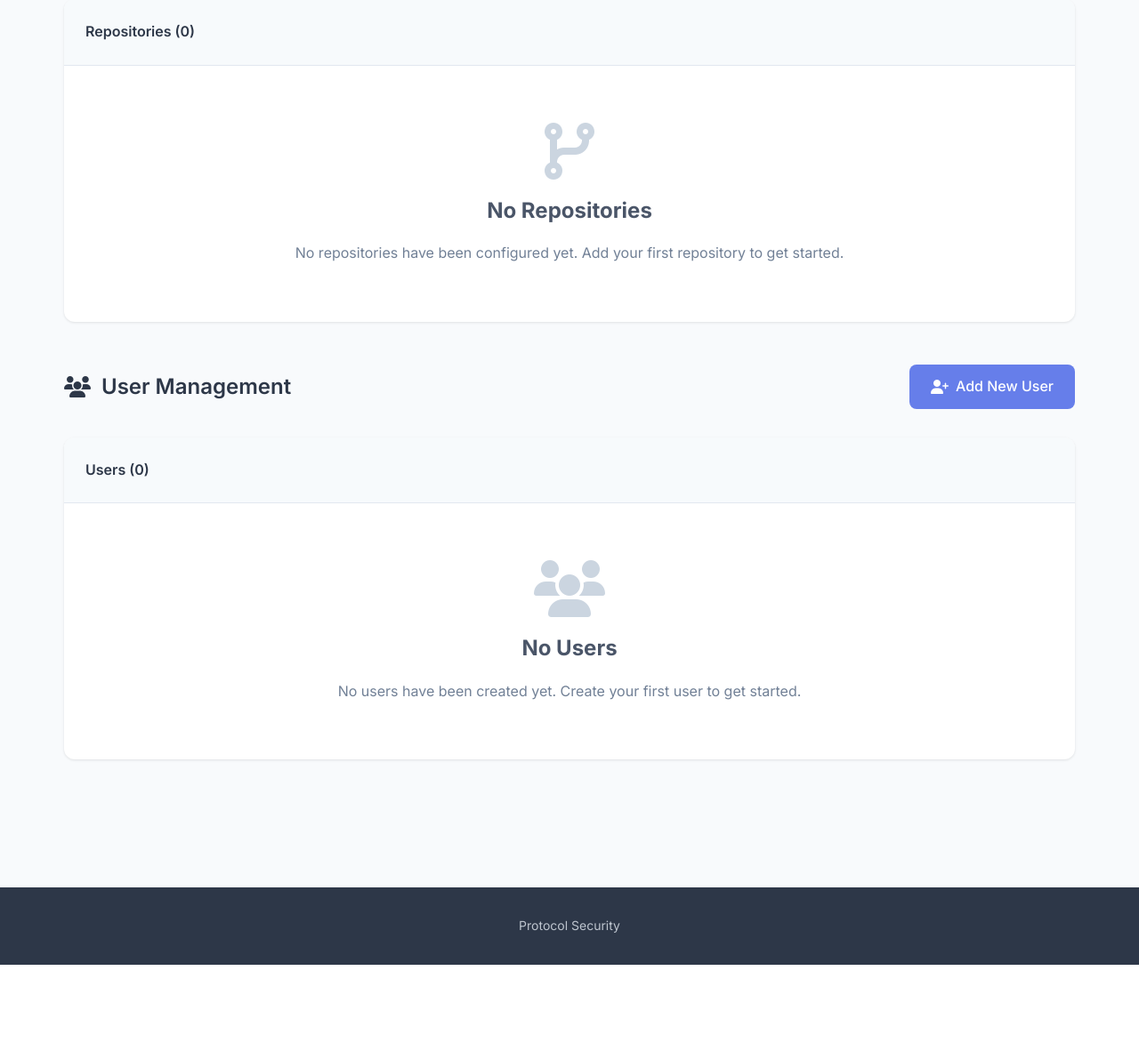
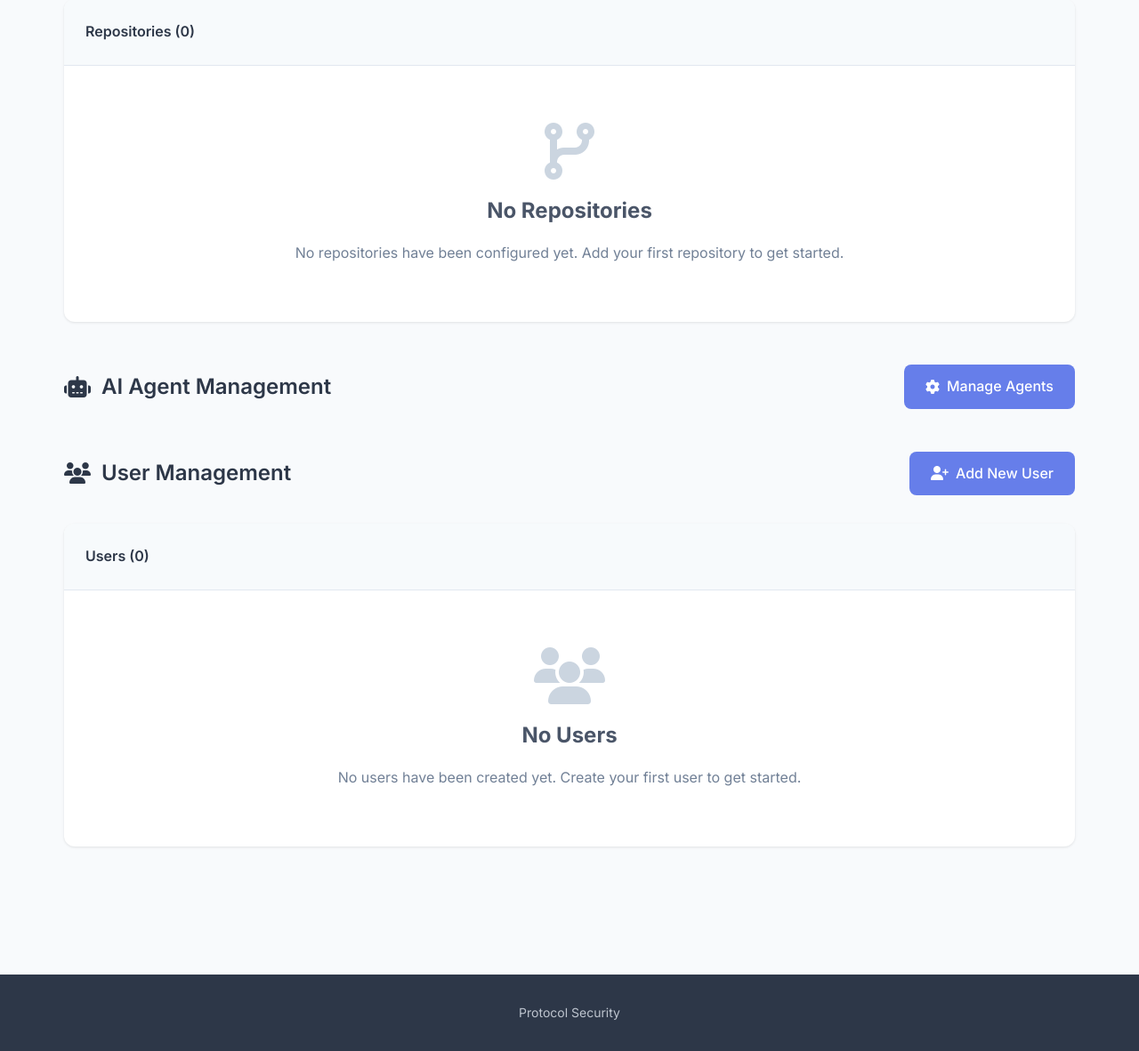
Before and after one commit to protocol-security/ethereum-code-reviewer, a Flask app: template pr_security_review/templates/admin/dashboard.html in a window 1280 px wide. Shown: the part 191-1373 px from the top of the page at 89% size. Before the commit the page ends 1276 px from the top, so only its background shows below. Run offline with Flask 3, Linux system fonts and the light colour scheme; the template is opened without the code that fills it, so the values that code supplies are empty; parts of the project's set-up code (start-up, migrations or seed data) failed here and were passed over; some libraries are stand-ins or nearby versions.

Commit message:
Add AI Agent Management section to admin dashboard
Insert an admin dashboard panel with a "Manage Agents" button linking to the admin_agents route so admins can access the AI agent management UI directly from the dashboard.

```diff
--- a/pr_security_review/templates/admin/dashboard.html
+++ b/pr_security_review/templates/admin/dashboard.html
@@ -449,6 +449,20 @@
     </div>
 </div>
 
+<!-- Agent Management Section -->
+<div class="admin-section">
+    <div class="admin-actions">
+        <div class="admin-title">
+            <i class="fas fa-robot"></i>
+            AI Agent Management
+        </div>
+        <a href="{{ url_for('admin_agents') }}" class="btn-primary">
+            <i class="fas fa-cog"></i>
+            Manage Agents
+        </a>
+    </div>
+</div>
+
 <!-- User Management Section -->
 <div class="admin-section">
     <div class="admin-actions">
```
